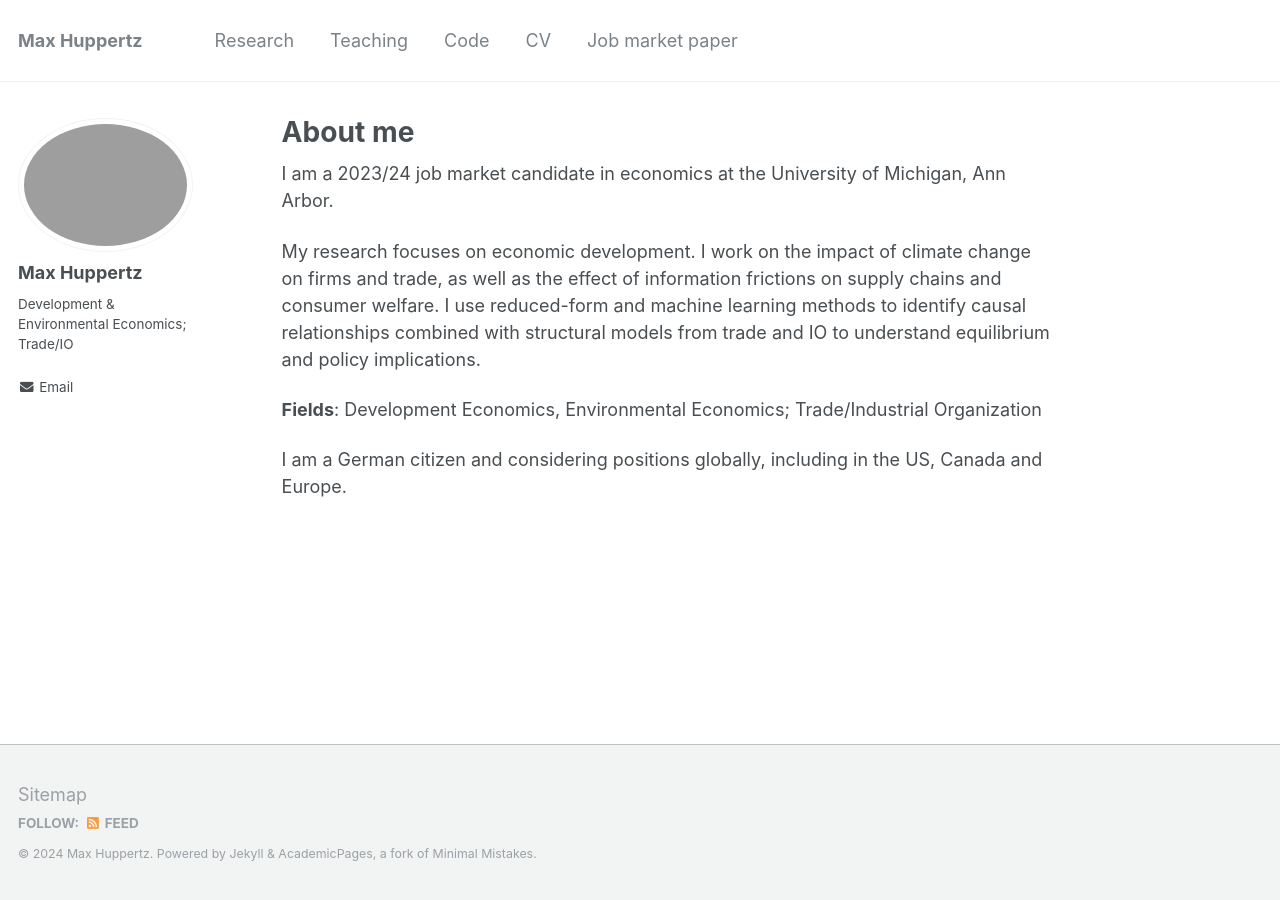
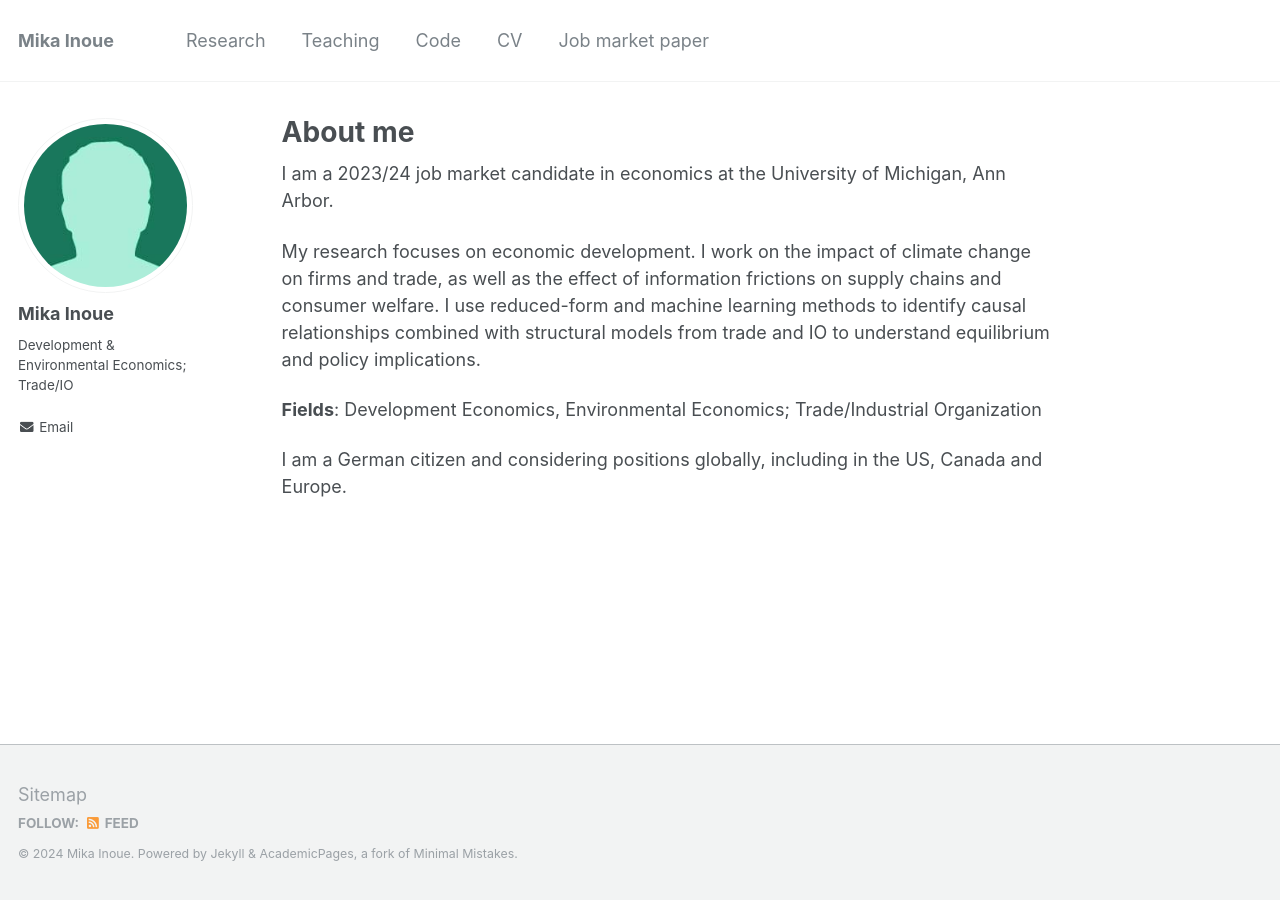
Before and after one commit to mdinoue/mdinoue.github.io, a Jekyll site: the page built from _pages/about.md, in a window 1280 px wide. Built offline with Jekyll 4.4.1, drawn with Linux system fonts in a browser that asks for light colours.

Commit message:
Update _config.yml

```diff
--- a/_config.yml
+++ b/_config.yml
@@ -7,11 +7,11 @@
 
 # Site Settings
 locale                   : "en-US"
-title                    : "Max Huppertz"
+title                    : "Mika Inoue"
 title_separator          : "-"
-name                     : &name "Max Huppertz"
+name                     : &name "Mika Inoue"
 description              : &description "personal description"
-url                      : https://maxhuppertz.github.io # the base hostname & protocol for your site e.g. "https://mmistakes.github.io"
+url                      : https:// # the base hostname & protocol for your site e.g. "https://mmistakes.github.io"
 baseurl                  : "" # the subpath of your site, e.g. "/blog"
 repository               : "maxhuppertz/maxhuppertz.github.io"
 teaser                   :  # filename of teaser fallback teaser image placed in /images/, .e.g. "500x300.png"
@@ -80,14 +80,14 @@ analytics:
 
 # Site Author
 author:
-  name             : "Max Huppertz"
-  avatar           : "pp_crop.jpg"
+  name             : "Mika Inoue"
+  avatar           : "bio-photo-2.jpg"
   bio              : "Development & Environmental Economics; Trade/IO"
   location         : #"Ann Arbor, Michigan"
   employer         : #"University of Michigan, Ann Arbor"
   pubmed           : #"https://www.ncbi.nlm.nih.gov/pubmed/?term=john+snow"
   googlescholar    : #"http://yourfullgooglescholarurl.com"
-  email            : mhupp@umich.edu
+  email            : youremail@umich.edu
   researchgate     : #"https://www.researchgate.net/profile/yourprofile"
   uri              :
   bitbucket        :
@@ -96,7 +96,7 @@ author:
   flickr           :
   facebook         :
   foursquare       :
-  github           : #"maxhuppertz"
+  github           : #"mdinoue"
   google_plus      :
   keybase          :
   instagram        :
```
